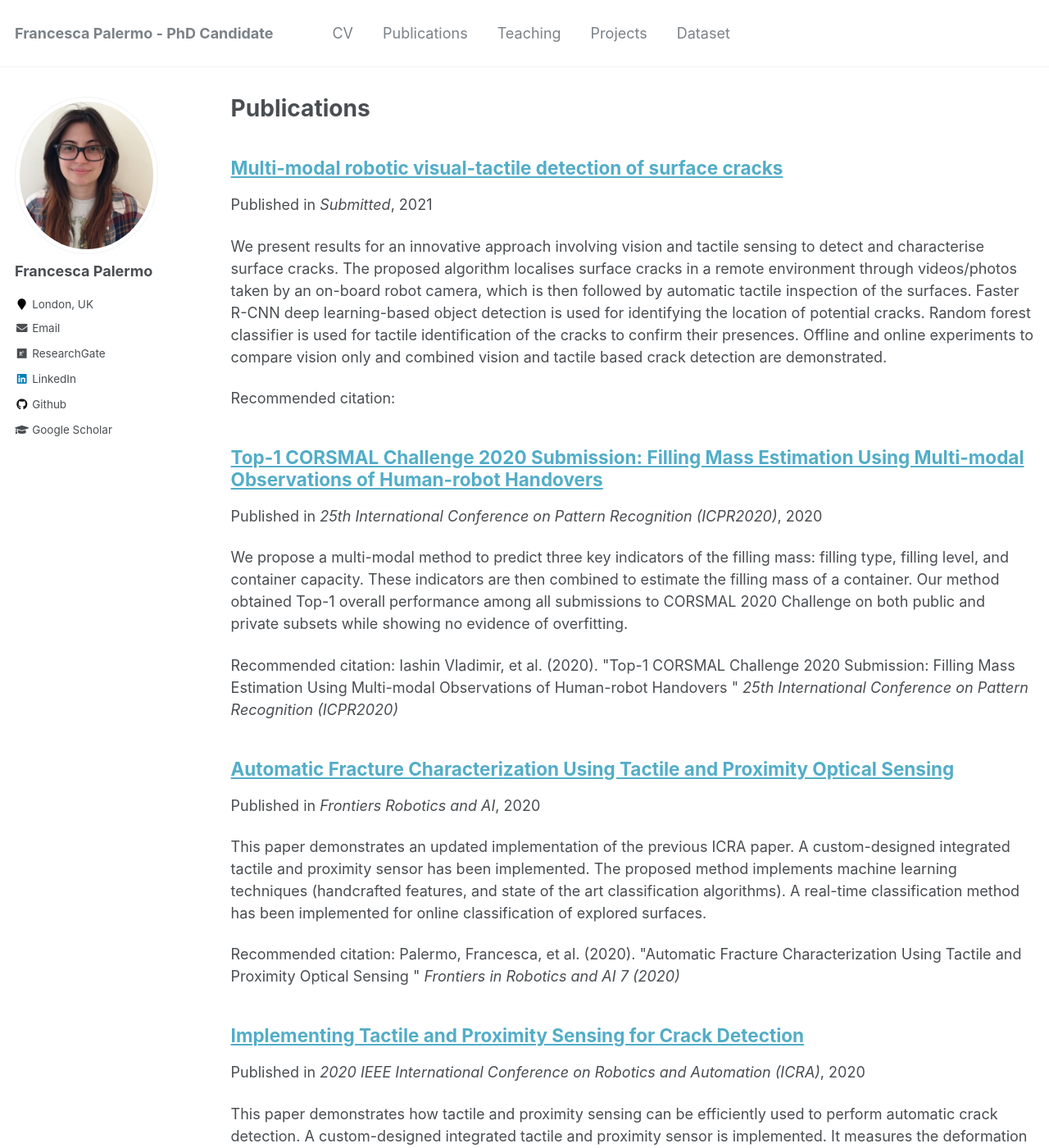
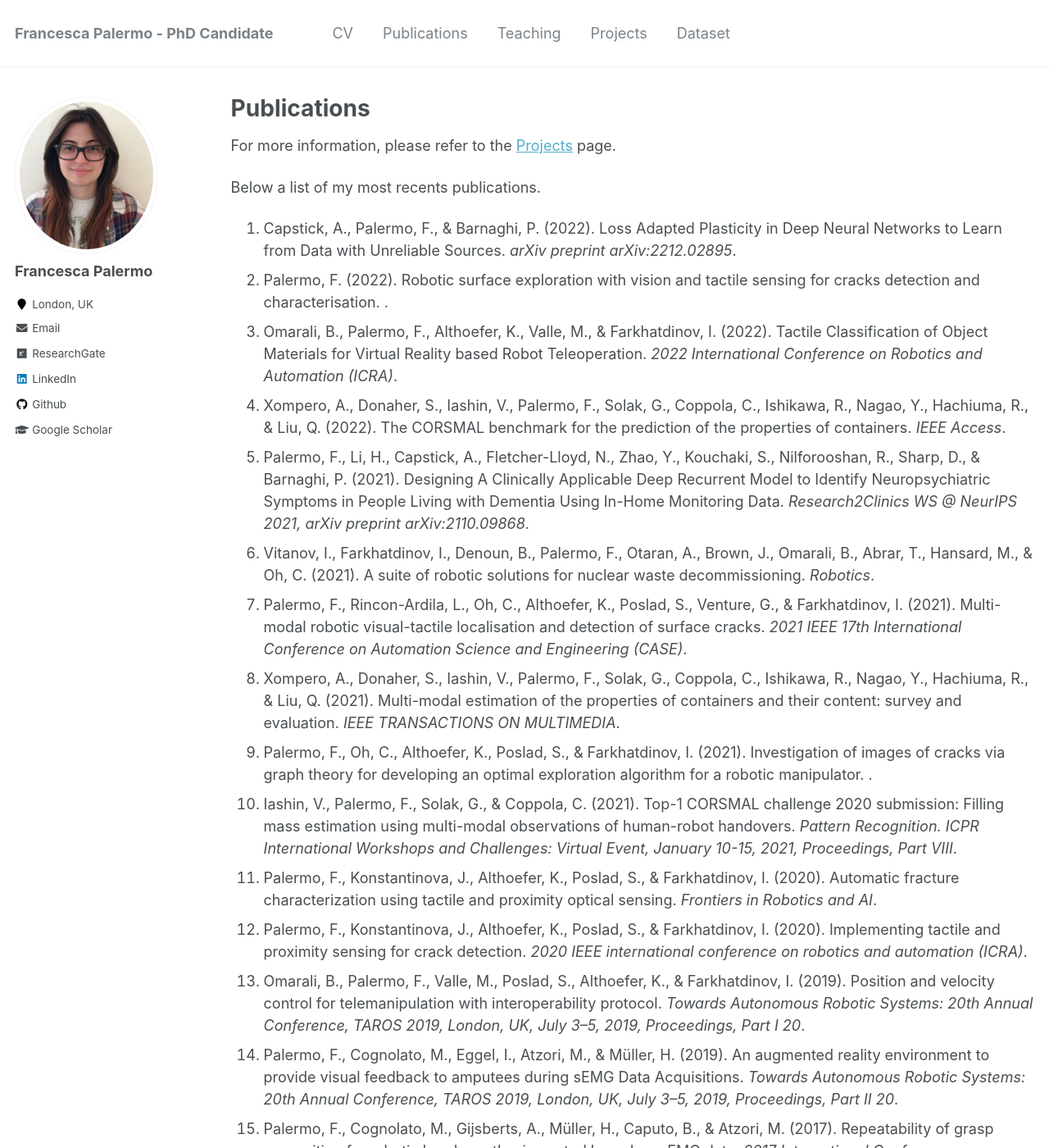
Before and after one commit to francescapalermo/francescapalermo.github.io, a Jekyll site: the page built from _pages/publications.md, in a window 1280 px wide and 1400 px high. Shown: the whole window at 82% size. Built offline with Jekyll 4.4.1, drawn with Linux system fonts in a browser that asks for light colours; some of the changed text lies outside the part shown.

Commit message:
Updated publications

```diff
--- a/_config.yml
+++ b/_config.yml
@@ -178,16 +178,16 @@ collections:
   teaching:
     output: true
     permalink: /:collection/:path/
-  publications:
-    output: true
-    permalink: /:collection/:path/
   portfolio:
     output: true
     permalink: /:collection/:path/
-  talks:
+  # talks:
+  #   output: true
+  #   permalink: /:collection/:path/
+  dataset:
     output: true
     permalink: /:collection/:path/
-  dataset:
+  publications:
     output: true
     permalink: /:collection/:path/
 
@@ -221,6 +221,23 @@ defaults:
       author_profile: true
       share: true
       comments: true
+  # _portfolio
+  - scope:
+      path: ""
+      type: portfolio
+    values:
+      layout: single
+      author_profile: true
+      share: true
+      comment: true
+  #_dataset
+  - scope:
+      path: ""
+      type: dataset
+    values:
+      layout: single
+      author_profile: true
+      share: true
   # _publications
   - scope:
       path: ""
@@ -230,31 +247,15 @@ defaults:
       author_profile: true
       share: true
       comments: true
-  # _portfolio
-  - scope:
-      path: ""
-      type: portfolio
-    values:
-      layout: single
-      author_profile: true
-      share: true
-      comment: true
-  # _talks
-  - scope:
-      path: ""
-      type: talks
-    values:
-      layout: talk
-      author_profile: true
-      share: true
-  #_dataset
-  - scope:
-      path: ""
-      type: dataset
-    values:
-      layout: single
-      author_profile: true
-      share: true
+  # # _talks
+  # - scope:
+  #     path: ""
+  #     type: talks
+  #   values:
+  #     layout: talk
+  #     author_profile: true
+  #     share: true
+
 
 # Sass/SCSS
 sass:
--- /dev/null
+++ b/_data/citations.csv
@@ -0,0 +1,16 @@
+Authors,Title,Publication,Volume,Number,Pages,Year,Publisher
+"Palermo, Francesca; Cognolato, Matteo; Gijsberts, Arjan; Müller, Henning; Caputo, Barbara; Atzori, Manfredo; ",Repeatability of grasp recognition for robotic hand prosthesis control based on sEMG data,2017 International Conference on Rehabilitation Robotics (ICORR),,,1154-1159,2017,IEEE
+"Palermo, Francesca; Cognolato, Matteo; Eggel, Ivan; Atzori, Manfredo; Müller, Henning; ",An augmented reality environment to provide visual feedback to amputees during sEMG Data Acquisitions,"Towards Autonomous Robotic Systems: 20th Annual Conference, TAROS 2019, London, UK, July 3–5, 2019, Proceedings, Part II 20",,,3-14,2019,Springer International Publishing
+"Omarali, Bukeikhan; Palermo, Francesca; Valle, Maurizio; Poslad, Stefan; Althoefer, Kaspar; Farkhatdinov, Ildar; ",Position and velocity control for telemanipulation with interoperability protocol,"Towards Autonomous Robotic Systems: 20th Annual Conference, TAROS 2019, London, UK, July 3–5, 2019, Proceedings, Part I 20",,,316-324,2019,Springer International Publishing
+"Palermo, Francesca; Konstantinova, Jelizaveta; Althoefer, Kaspar; Poslad, Stefan; Farkhatdinov, Ildar; ",Implementing tactile and proximity sensing for crack detection,2020 IEEE international conference on robotics and automation (ICRA),,,632-637,2020,IEEE
+"Palermo, Francesca; Konstantinova, Jelizaveta; Althoefer, Kaspar; Poslad, Stefan; Farkhatdinov, Ildar; ",Automatic fracture characterization using tactile and proximity optical sensing,Frontiers in Robotics and AI,7,,513004,2020,Frontiers Media SA
+"Iashin, Vladimir; Palermo, Francesca; Solak, Gökhan; Coppola, Claudio; ",Top-1 CORSMAL challenge 2020 submission: Filling mass estimation using multi-modal observations of human-robot handovers,"Pattern Recognition. ICPR International Workshops and Challenges: Virtual Event, January 10-15, 2021, Proceedings, Part VIII",,,423-436,2021,Springer International Publishing
+"Palermo, Francesca; Oh, Changjae; Althoefer, Kaspar; Poslad, Stefan; Farkhatdinov, Ildar; ",Investigation of images of cracks via graph theory for developing an optimal exploration algorithm for a robotic manipulator,,,,,2021,
+"Xompero, Alessio; Donaher, Santiago; Iashin, Vladimir; Palermo, Francesca; Solak, Gökhan; Coppola, Claudio; Ishikawa, Reina; Nagao, Yuichi; Hachiuma, Ryo; Liu, Qi; ",Multi-modal estimation of the properties of containers and their content: survey and evaluation,IEEE TRANSACTIONS ON MULTIMEDIA,,,1,2021,
+"Palermo, Francesca; Rincon-Ardila, Liz; Oh, Changjae; Althoefer, Kaspar; Poslad, Stefan; Venture, Gentiane; Farkhatdinov, Ildar; ",Multi-modal robotic visual-tactile localisation and detection of surface cracks,2021 IEEE 17th International Conference on Automation Science and Engineering (CASE),,,1806-1811,2021,IEEE
+"Vitanov, Ivan; Farkhatdinov, Ildar; Denoun, Brice; Palermo, Francesca; Otaran, Ata; Brown, Joshua; Omarali, Bukeikhan; Abrar, Taqi; Hansard, Miles; Oh, Changjae; ",A suite of robotic solutions for nuclear waste decommissioning,Robotics,10,4,112,2021,MDPI
+"Palermo, Francesca; Li, Honglin; Capstick, Alexander; Fletcher-Lloyd, Nan; Zhao, Yuchen; Kouchaki, Samaneh; Nilforooshan, Ramin; Sharp, David; Barnaghi, Payam; ",Designing A Clinically Applicable Deep Recurrent Model to Identify Neuropsychiatric Symptoms in People Living with Dementia Using In-Home Monitoring Data,"Research2Clinics WS @ NeurIPS 2021, arXiv preprint arXiv:2110.09868",,,,2021,
+"Xompero, Alessio; Donaher, Santiago; Iashin, Vladimir; Palermo, Francesca; Solak, Gökhan; Coppola, Claudio; Ishikawa, Reina; Nagao, Yuichi; Hachiuma, Ryo; Liu, Qi; ",The CORSMAL benchmark for the prediction of the properties of containers,IEEE Access,10,,41388-41402,2022,IEEE
+"Omarali, Bukeikhan; Palermo, Francesca; Althoefer, Kaspar; Valle, Maurizio; Farkhatdinov, Ildar; ",Tactile Classification of Object Materials for Virtual Reality based Robot Teleoperation,2022 International Conference on Robotics and Automation (ICRA),,,9288-9294,2022,IEEE
+"Palermo, Francesca; ",Robotic surface exploration with vision and tactile sensing for cracks detection and characterisation,,,,,2022,
+"Capstick, Alexander; Palermo, Francesca; Barnaghi, Payam; ",Loss Adapted Plasticity in Deep Neural Networks to Learn from Data with Unreliable Sources,arXiv preprint arXiv:2212.02895,,,,2022,
--- /dev/null
+++ b/_includes/publications
@@ -0,0 +1,186 @@
+{% assign pub_list = site.data.citations | sort: "Year" | reverse %}
+{% assign style = include.style | downcase | default: "apa" %}
+{% assign include_link = include.link %}
+
+{% if include.venue %}
+  {% assign venues = include.venue | downcase | split: ";" %}
+{% endif %}
+
+{% if include.year %}
+  {% assign years = include.year | split: ";" %}
+{% endif %}
+
+{% if include.title_search %}
+  {% assign searchterms = include.title_search | downcase | split: ";" %}
+{% endif %}
+
+{% if include.venue_search %}
+  {% assign venue_searchterms = include.venue_search | downcase | split: ";" %}
+{% endif %}
+
+{% if include.author %}
+  {% assign authors = include.author | downcase | split: ";" %}
+{% endif %}
+
+{% assign counter = 0 %}
+
+
+<ol>
+{% for citation in pub_list %}
+  {% if include.venue %}
+    {% assign publication = citation.Publication | downcase %}
+    {% if venues contains publication %}
+      {% assign is_venue = true %}
+    {% else %}
+      {% assign is_venue = false %}
+    {% endif %}
+  {% else %}
+    {% assign is_venue = true %}
+  {% endif %}
+
+  {% if include.year %}
+    {% if years contains citation.Year %}
+      {% assign is_year = true %}
+    {% else %}
+      {% assign is_year = false %}
+    {% endif %}
+  {% else %}
+    {% assign is_year = true %}
+  {% endif %}
+
+  {% if include.title_search %}
+    {% assign title = citation.Title | downcase %}
+    {% assign is_search = false %}
+    {% for term in searchterms %}
+      {% if title contains term %}
+        {% assign is_search = true %}
+      {% endif %}
+    {% endfor %}
+  {% else %}
+    {% assign is_search = true %}
+  {% endif %}
+
+  {% if include.venue_search %}
+    {% assign venue = citation.Publication | downcase %}
+    {% assign is_venue_search = false %}
+    {% for term in venue_searchterms %}
+      {% if venue contains term %}
+        {% assign is_venue_search = true %}
+      {% endif %}
+    {% endfor %}
+  {% else %}
+    {% assign is_venue_search = true %}
+  {% endif %}
+
+  {% if include.author %}
+    {% capture citation_Authors %}
+      {% for element in citation %}
+        {% if forloop.first %}
+          {{ element[1] }}
+        {% endif %}
+      {% endfor %}
+    {% endcapture %}
+    {% assign author_list = citation_Authors | downcase %}
+    {% assign is_author = false %}
+    {% for author in authors %}
+      {% if author_list contains author %}
+        {% assign is_author = true %}
+      {% endif %}
+    {% endfor %}
+  {% else %}
+    {% assign is_author = true %}
+  {% endif %}
+
+  {% if is_venue and is_year and is_search and is_author and is_venue_search %}
+    {% capture citation_Authors %}
+      {% for element in citation %}
+        {% if forloop.first %}
+          {{ element[1] }}
+        {% endif %}
+      {% endfor %}
+    {% endcapture %}
+
+    {% assign size = citation_Authors | size | minus: 2 %}
+    {% assign pub_authors = citation_Authors | slice: 0, size | split: ";" %}
+
+
+    {% assign last_names = "" %}
+    {% assign first_names = "" %}
+    {% for name in pub_authors %}
+      {% assign first_last = name | split: "," %}
+      {% assign first_names = first_names | append: first_last[1] %}
+      {% assign last_names = last_names | append: first_last[0] %}
+      {% if forloop.last == false %}
+        {% assign last_names = last_names | append: ";" %}
+        {% assign first_names = first_names | append: ";" %}
+      {% endif %}
+    {% endfor %}
+    {% assign first_names = first_names | split: ";" %}
+    {% assign last_names = last_names | split: ";" %}
+
+    {% assign formatted_author_list = "" %}
+
+    {% if style == "mla" or style == "chicago" %}
+      {% for first_name in first_names %}
+        {% if forloop.first == true %}
+          {% assign formatted_author_list = formatted_author_list | append: last_names[forloop.index0] | append: ", " | append: first_name | append: ";" %}
+        {% elsif forloop.first == true and forloop.last == true %}
+          {% assign formatted_author_list = formatted_author_list | append: last_names[forloop.index0] | append: ", " | append: first_name %}
+        {% elsif forloop.last == true %}
+          {% assign formatted_author_list = formatted_author_list | append: first_name | append: " " | append: last_names[forloop.index0] %}
+        {% else %}
+          {% assign formatted_author_list = formatted_author_list | append: first_name | append: " " | append: last_names[forloop.index0] | append: ";" %}
+        {% endif %}
+      {% endfor %}
+    {% elsif style == "apa" or style == "harvard" or style == "vancouver"%}
+      {% for first_name in first_names %}
+        {% assign first_initial = first_name | slice: 1 %}
+        {% assign formatted_author_list = formatted_author_list | append: last_names[forloop.index0] | append: ", " | append: first_initial %}
+        {% if style == "apa" or style == "harvard" %}
+          {% assign formatted_author_list = formatted_author_list | append: "." %}
+        {% endif %}
+        {% if forloop.last == false %}
+          {% assign formatted_author_list = formatted_author_list | append: ";" %}
+        {% endif %}
+      {% endfor %}
+    {% endif %}
+
+    {% if include_link==true %}
+      {% assign url = citation.Title | cgi_escape | prepend: "https://scholar.google.com/scholar?q=" %}
+      {% capture title_link %}<a href="{{ url }}">{{citation.Title}}</a>{% endcapture %}
+    {% else %}
+      {% assign title_link = citation.Title %}
+    {% endif %}
+
+    {% if style == "mla" %}
+      <li>
+        {{ formatted_author_list | split: ";" | array_to_sentence_string }}. "{{ title_link }}." <em>{{citation.Publication}}</em> ({{citation.Year}}).
+      </li>
+    {% elsif style == "apa" %}
+      <li>
+        {{ formatted_author_list | split: ";" | array_to_sentence_string: "&"}} ({{citation.Year}}). {{ title_link }}. <em>{{citation.Publication}}</em>.
+      </li>
+    {% elsif style == "chicago" %}
+      <li>
+        {{ formatted_author_list | split: ";" | array_to_sentence_string }}. "{{ title_link }}." <em>{{citation.Publication}}</em> ({{citation.Year}}).
+      </li>
+    {% elsif style == "harvard" %}
+      <li>
+        {{ formatted_author_list | split: ";" | array_to_sentence_string }}, {{citation.Year}}. {{ title_link }}. <em>{{citation.Publication}}</em>.
+      </li>
+    {% elsif style == "vancouver" %}
+      <li>
+        {{ formatted_author_list | split: ";" | join: ", " }}. {{ title_link }}. {{citation.Publication}}. {{citation.Year}}.
+      </li>
+    {% endif %}
+
+    {% if include.limit %}
+      {% assign counter = counter | plus: 1 %}
+      {% if counter == include.limit %}
+        {% break %}
+      {% endif %}
+    {% endif %}
+
+  {% endif %}
+{% endfor %}
+</ol>
--- a/_pages/projects - Copy.html
+++ /dev/null
@@ -1,6 +0,0 @@
----
-layout: archive
-title: "Projects"
-permalink: /projects/
-author_profile: true
----
--- a/_pages/publications.md
+++ b/_pages/publications.md
@@ -3,9 +3,15 @@ layout: archive
 title: "Publications"
 permalink: /publications/
 author_profile: true
+rank: 4
 ---
 
-{% if author.googlescholar %}
+For more information, please refer to the [Projects](/projects/) page.
+
+Below a list of my most recents publications.
+{% include publications %}
+
+<!-- {% if author.googlescholar %}
   You can also find my articles on <u><a href="{{author.googlescholar}}">my Google Scholar profile</a>.</u>
 {% endif %}
 
@@ -13,4 +19,4 @@ author_profile: true
 
 {% for post in site.publications reversed %}
   {% include archive-single.html %}
-{% endfor %}
+{% endfor %} -->
```
Also changed, not shown: _pages/about.md (+1 -0 lines), _pages/portfolio - Copy.html (deleted, +0 -13 lines).
